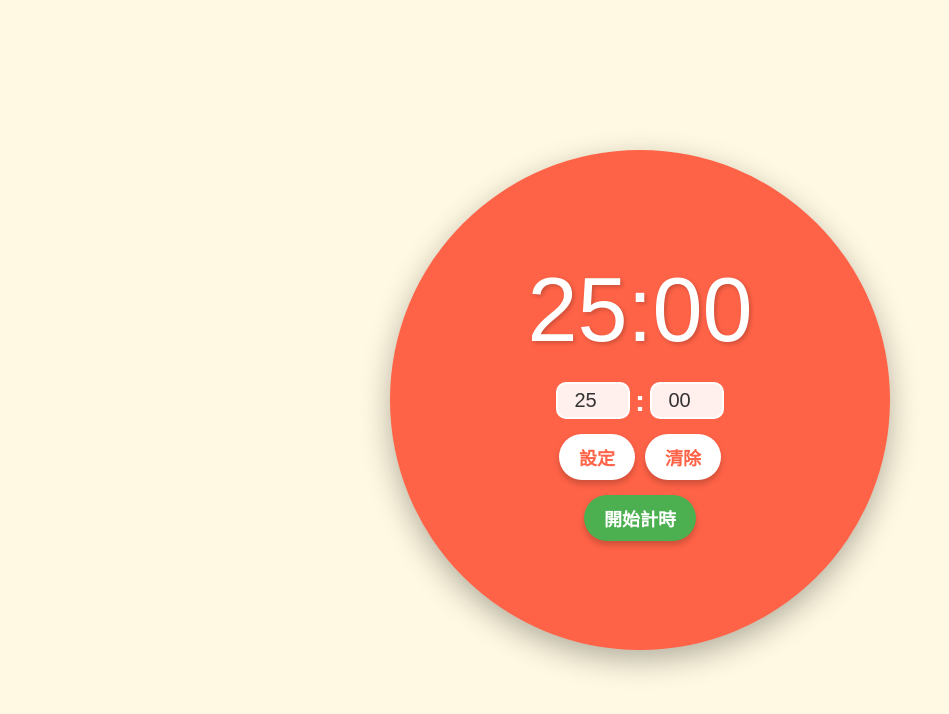
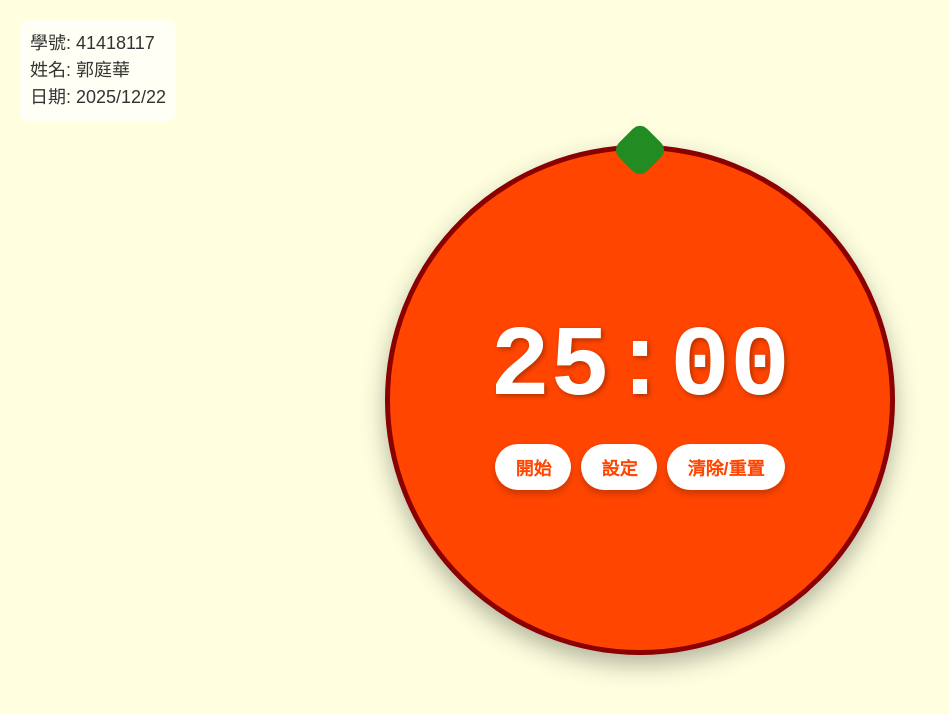
Before and after one commit to 41418117-sdfg/timer, a plain HTML site: page index.html in a window 1280 px wide. Shown: the whole page, without its empty margins (0-949 px from the left). Drawn offline with Linux system fonts and the light colour scheme.

Commit message:
Add files via upload

```diff
--- a/index.html
+++ b/index.html
@@ -3,119 +3,104 @@
 <head>
     <meta charset="UTF-8">
     <meta name="viewport" content="width=device-width, initial-scale=1.0">
-    <title>網頁版番茄鐘</title>
+    <title>番茄鐘計時器 - 郭庭華</title>
     <style>
-        :root {
-            --bg-light-yellow: #FFF9E3;
-            --pomodoro-orange: #FF6347;
-            --dark-coffee: #4B3621;
-        }
-
+        /* 1. 網頁背景設為淺黃色 */
         body {
-            background-color: var(--bg-light-yellow);
+            background-color: #FFFFE0; /* Light Yellow */
+            margin: 0;
+            height: 100vh;
             display: flex;
+            flex-direction: column;
+            align-items: center;
             justify-content: center;
-            align-items: center;
-            height: 100vh;
-            margin: 0;
-            font-family: Arial, sans-serif;
+            font-family: 'Arial', sans-serif;
             transition: background-color 0.3s;
         }
 
-        /* 需求6: 計時截止時網頁背景設為淺黃色與深咖啡交互顯示 */
-        .alarm-bg {
-            animation: bgBlink 0.5s infinite;
+        /* 10. 簽名資訊樣式 */
+        #signature {
+            position: absolute;
+            top: 20px;
+            left: 20px;
+            font-size: 18px;
+            color: #333;
+            background-color: rgba(255, 255, 255, 0.7);
+            padding: 10px;
+            border-radius: 8px;
+            line-height: 1.5;
         }
 
-        @keyframes bgBlink {
-            0%, 100% { background-color: var(--bg-light-yellow); }
-            50% { background-color: var(--dark-coffee); }
-        }
-
-        /* 需求8: 番茄鐘大小為 500px * 500px */
-        /* 需求2: 番茄鐘表面設為橘紅色 */
-        #pomodoro {
+        /* 2. 番茄鐘表面設為橘紅色, 8. 大小為 500px*500px */
+        #pomodoro-clock {
             width: 500px;
             height: 500px;
-            background-color: var(--pomodoro-orange);
-            border-radius: 50%; /* 圓形 */
+            background-color: #FF4500; /* Orange Red */
+            border-radius: 50%;
             display: flex;
             flex-direction: column;
+            align-items: center;
             justify-content: center;
-            align-items: center;
-            box-shadow: 0 10px 30px rgba(0,0,0,0.3); /* 增加立體感 */
+            box-shadow: 0 10px 25px rgba(0,0,0,0.3);
+            border: 5px solid #8B0000; /* 深紅色邊框增加立體感 */
             position: relative;
         }
 
-        /* 需求4: 顯示剩餘時間 */
-        #timer-display {
-            font-size: 90px;
-            color: white;
-            margin-bottom: 20px;
-            user-select: none;
-            text-shadow: 2px 2px 4px rgba(0,0,0,0.2);
+        /* 葉子裝飾 (增加番茄感) */
+        #pomodoro-clock::before {
+            content: '';
+            position: absolute;
+            top: -20px;
+            width: 40px;
+            height: 40px;
+            background-color: #228B22;
+            border-radius: 10px;
+            transform: rotate(45deg);
         }
 
-        /* 需求5: 計時截止前3分鐘時，時間數字會閃爍且加粗 */
-        .warning {
-            font-weight: 900 !important; /* 加粗 */
-            animation: textBlink 1s infinite; /* 閃爍 */
+        /* 4. 時間顯示區域 */
+        #timer-display {
+            font-size: 100px;
+            color: white;
+            font-weight: bold;
+            margin-bottom: 20px;
+            text-shadow: 2px 2px 5px rgba(0,0,0,0.3);
+            font-family: 'Courier New', monospace; /* 等寬字體避免數字跳動 */
         }
 
-        @keyframes textBlink {
-            0%, 100% { opacity: 1; }
-            50% { opacity: 0.2; }
+        /* 輸入框區域 (設定時顯示) */
+        #settings-panel {
+            display: none; /* 預設隱藏 */
+            margin-bottom: 20px;
         }
 
-        /* 控制面板區域 */
-        .controls {
-            display: flex;
-            flex-direction: column;
-            align-items: center;
-            gap: 15px;
+        .time-input {
+            width: 80px;
+            height: 60px;
+            font-size: 40px;
+            text-align: center;
+            border: none;
+            border-radius: 5px;
+            margin: 0 5px;
         }
 
-        .input-group {
-            display: flex;
-            gap: 5px;
-            align-items: center;
-        }
-
-        /* 輸入框樣式 */
-        input[type="number"] {
-            width: 60px;
-            padding: 5px;
-            font-size: 20px;
-            text-align: center;
-            border-radius: 10px;
-            border: 2px solid white;
-            background: rgba(255, 255, 255, 0.9);
-            color: #333;
-        }
-
-        span.colon {
-            color: white;
-            font-size: 30px;
-            font-weight: bold;
-        }
-
+        /* 按鈕樣式 */
         .btn-group {
             display: flex;
             gap: 10px;
         }
 
-        /* 按鈕樣式 */
         button {
             padding: 10px 20px;
             font-size: 18px;
             cursor: pointer;
             border: none;
-            border-radius: 25px;
+            border-radius: 50px;
             background-color: white;
-            color: var(--pomodoro-orange);
+            color: #FF4500;
             font-weight: bold;
             box-shadow: 0 4px 6px rgba(0,0,0,0.2);
-            transition: transform 0.1s, background-color 0.2s;
+            transition: transform 0.1s;
         }
 
         button:active {
@@ -123,126 +108,237 @@
         }
 
         button:hover {
-            background-color: #f8f8f8;
+            background-color: #f0f0f0;
         }
 
-        /* 為開始按鈕設計特別樣式 */
-        #btn-start {
-            background-color: #4CAF50; /* 綠色 */
-            color: white;
+        /* 5. 計時截止前3分鐘時，時間數字會閃爍且加粗 */
+        @keyframes blinkBold {
+            0% { opacity: 1; transform: scale(1); }
+            50% { opacity: 0.5; transform: scale(1.05); }
+            100% { opacity: 1; transform: scale(1); }
         }
-        #btn-start:hover {
-            background-color: #45a049;
+
+        .urgent {
+            animation: blinkBold 1s infinite;
+            font-weight: 900 !important; /* 加粗 */
+            color: #FFFF00 !important; /* 改為黃色以示警示 */
+        }
+
+        /* 6. 計時截止時網頁背景設為淺黃色與深咖啡交互顯示 */
+        @keyframes bgFlash {
+            0% { background-color: #FFFFE0; } /* 淺黃 */
+            50% { background-color: #4B3621; } /* 深咖啡 (Dark Brown) */
+            100% { background-color: #FFFFE0; }
+        }
+
+        .alarm-active {
+            animation: bgFlash 0.5s infinite;
+        }
+
+        /* 截止時文字變為閃爍紅色 */
+        .time-up-text {
+            color: #4B3621 !important;
         }
 
     </style>
 </head>
-<body id="body">
+<body>
 
-    <div id="pomodoro">
+    <div id="signature">
+        學號: 41418117<br>
+        姓名: 郭庭華<br>
+        日期: 2025/12/22
+    </div>
+
+    <div id="pomodoro-clock">
+
         <div id="timer-display">25:00</div>
 
-        <div class="controls">
-            <div class="input-group">
-                <input type="number" id="min-input" placeholder="分" min="0" max="99" value="25">
-                <span class="colon">:</span>
-                <input type="number" id="sec-input" placeholder="秒" min="0" max="59" value="00">
-            </div>
+        <div id="settings-panel">
+            <input type="number" id="input-min" class="time-input" placeholder="分" min="0" max="99" value="25">
+            <span style="font-size: 40px; color: white;">:</span>
+            <input type="number" id="input-sec" class="time-input" placeholder="秒" min="0" max="59" value="00">
+        </div>
 
-            <div class="btn-group">
-                <button onclick="setTime()">設定</button>
-                <button onclick="resetTimer()">清除</button>
-            </div>
-            <button id="btn-start" onclick="startTimer()">開始計時</button>
+        <div class="btn-group">
+            <button id="btn-start" onclick="startTimer()">開始</button>
+            <button id="btn-settings" onclick="toggleSettings()">設定</button>
+            <button id="btn-clear" onclick="clearTimer()">清除/重置</button>
         </div>
     </div>
 
     <script>
-        let countdown; // 倒數計時器變數
-        let totalSeconds; // 總秒數
-        const display = document.getElementById('timer-display');
-        const body = document.getElementById('body');
-        const minInput = document.getElementById('min-input');
-        const secInput = document.getElementById('sec-input');
+        // 變數宣告
+        let timerInterval = null;
+        let totalSeconds = 1500; // 預設 25 分鐘
+        let initialSeconds = 1500; // 用於重置
+        let isRunning = false;
+        let isSettingsMode = false;
 
-        // 格式化時間顯示 MM:SS
-        function formatTime(seconds) {
-            const m = Math.floor(seconds / 60);
-            const s = seconds % 60;
-            return `${m.toString().padStart(2, '0')}:${s.toString().padStart(2, '0')}`;
+        // DOM 元素
+        const displayEl = document.getElementById('timer-display');
+        const bodyEl = document.body;
+        const settingsPanel = document.getElementById('settings-panel');
+        const inputMin = document.getElementById('input-min');
+        const inputSec = document.getElementById('input-sec');
+        const btnStart = document.getElementById('btn-start');
+        const btnSettings = document.getElementById('btn-settings');
+
+        // 初始化顯示
+        updateDisplay();
+
+        // 更新畫面時間文字
+        function updateDisplay() {
+            let minutes = Math.floor(totalSeconds / 60);
+            let seconds = totalSeconds % 60;
+
+            // 補零格式化
+            let minStr = minutes < 10 ? "0" + minutes : minutes;
+            let secStr = seconds < 10 ? "0" + seconds : seconds;
+
+            displayEl.textContent = `${minStr}:${secStr}`;
         }
 
-        // 更新畫面與狀態檢查
-        function updateDisplay(seconds) {
-            display.textContent = formatTime(seconds);
-
-            // 需求5: 計時截止前3分鐘 (180秒) 時，時間數字會閃爍且加粗
-            // 必須大於0秒才閃爍，0秒時會切換成背景閃爍
-            if (seconds > 0 && seconds <= 180) {
-                display.classList.add('warning');
-            } else {
-                display.classList.remove('warning');
-            }
-        }
-
-        // 按下「設定」
-        function setTime() {
-            clearInterval(countdown); // 停止正在跑的計時
-            body.classList.remove('alarm-bg'); // 移除背景閃爍
-            display.classList.remove('warning'); // 移除文字閃爍
-
-            let m = parseInt(minInput.value) || 0;
-            let s = parseInt(secInput.value) || 0;
-
-            // 限制最大值 99:59
-            if (m > 99) m = 99;
-            if (s > 59) s = 59;
-
-            // 更新輸入框顯示修正後的值
-            minInput.value = m;
-            secInput.value = s.toString().padStart(2, '0');
-
-            totalSeconds = m * 60 + s;
-            updateDisplay(totalSeconds);
-        }
-
-        // 按下「開始」
+        // 開始計時
         function startTimer() {
-            // 如果沒有設定時間或已經歸零，先讀取輸入框的值
-            if (totalSeconds === undefined || totalSeconds === 0) {
-                setTime();
+            if (isRunning) return; // 防止重複點擊
+            if (totalSeconds === 0 && !isSettingsMode) {
+                alert("請先設定時間！");
+                return;
             }
 
-            if (totalSeconds <= 0) return;
+            // 如果在設定模式下按開始，先確認設定
+            if (isSettingsMode) {
+                applySettings();
+            }
 
-            // 避免重複點擊造成多重計時器
-            clearInterval(countdown);
-            body.classList.remove('alarm-bg');
+            isRunning = true;
+            btnStart.textContent = "計時中...";
+            btnStart.disabled = true; // 鎖定開始按鈕
+            btnSettings.disabled = true; // 鎖定設定按鈕
 
-            countdown = setInterval(() => {
-                totalSeconds--;
-                updateDisplay(totalSeconds);
+            // 清除之前的背景閃爍
+            bodyEl.classList.remove('alarm-active');
+            displayEl.classList.remove('time-up-text');
 
-                // 時間到
-                if (totalSeconds <= 0) {
-                    clearInterval(countdown);
-                    display.classList.remove('warning'); // 停止文字閃爍
-                    body.classList.add('alarm-bg'); // 需求6: 背景交互顯示
+            timerInterval = setInterval(() => {
+                if (totalSeconds > 0) {
+                    totalSeconds--;
+                    updateDisplay();
+                    checkWarning(); // 檢查是否需要閃爍
+                } else {
+                    // 時間到
+                    timeUp();
                 }
             }, 1000);
         }
 
-        // 按下「清除」
-        function resetTimer() {
-            clearInterval(countdown);
-            totalSeconds = 0;
-            updateDisplay(0);
-            body.classList.remove('alarm-bg');
-            display.classList.remove('warning');
+        // 5. 檢查是否進入最後3分鐘 (180秒)
+        function checkWarning() {
+            if (totalSeconds <= 180 && totalSeconds > 0) {
+                displayEl.classList.add('urgent');
+            } else {
+                displayEl.classList.remove('urgent');
+            }
         }
 
-        // 頁面載入時初始化顯示
-        setTime();
+        // 6. 時間到觸發
+        function timeUp() {
+            clearInterval(timerInterval);
+            isRunning = false;
+            totalSeconds = 0;
+            updateDisplay();
+
+            displayEl.classList.remove('urgent');
+            displayEl.classList.add('time-up-text');
+
+            // 背景閃爍
+            bodyEl.classList.add('alarm-active');
+
+            btnStart.textContent = "開始";
+            btnStart.disabled = false;
+            btnSettings.disabled = false;
+        }
+
+        // 7. 清除/重置按鈕
+        function clearTimer() {
+            clearInterval(timerInterval);
+            isRunning = false;
+
+            // 恢復到最近一次設定的時間
+            totalSeconds = initialSeconds;
+
+            // 移除所有特效
+            bodyEl.classList.remove('alarm-active');
+            displayEl.classList.remove('urgent');
+            displayEl.classList.remove('time-up-text');
+
+            btnStart.textContent = "開始";
+            btnStart.disabled = false;
+            btnSettings.disabled = false;
+
+            // 如果正在設定模式，也順便關閉
+            if(isSettingsMode) {
+                toggleSettings();
+            }
+
+            updateDisplay();
+        }
+
+        // 7. 切換設定模式
+        function toggleSettings() {
+            isSettingsMode = !isSettingsMode;
+
+            if (isSettingsMode) {
+                // 進入設定模式：隱藏時間，顯示輸入框
+                displayEl.style.display = 'none';
+                settingsPanel.style.display = 'block';
+                btnSettings.textContent = "確認設定";
+
+                // 帶入當前數值到輸入框
+                let currentMin = Math.floor(totalSeconds / 60);
+                let currentSec = totalSeconds % 60;
+                inputMin.value = currentMin;
+                inputSec.value = currentSec < 10 ? "0" + currentSec : currentSec;
+
+            } else {
+                // 離開設定模式 (按下確認)
+                applySettings();
+            }
+        }
+
+        // 應用設定值
+        function applySettings() {
+            let m = parseInt(inputMin.value);
+            let s = parseInt(inputSec.value);
+
+            // 驗證輸入範圍
+            if (isNaN(m)) m = 0;
+            if (isNaN(s)) s = 0;
+
+            // 3. 最長 99分 59秒
+            if (m > 99) m = 99;
+            if (s > 59) s = 59;
+            if (m < 0) m = 0;
+            if (s < 0) s = 0;
+
+            // 更新全域變數
+            totalSeconds = (m * 60) + s;
+            initialSeconds = totalSeconds; // 記住這個設定值以便清除時恢復
+
+            // 更新 UI
+            updateDisplay();
+
+            // 切換回顯示模式
+            displayEl.style.display = 'block';
+            settingsPanel.style.display = 'none';
+            btnSettings.textContent = "設定";
+
+            // 移除任何殘留的警示樣式
+            displayEl.classList.remove('urgent');
+            isSettingsMode = false;
+        }
+
     </script>
 </body>
 </html>
```
